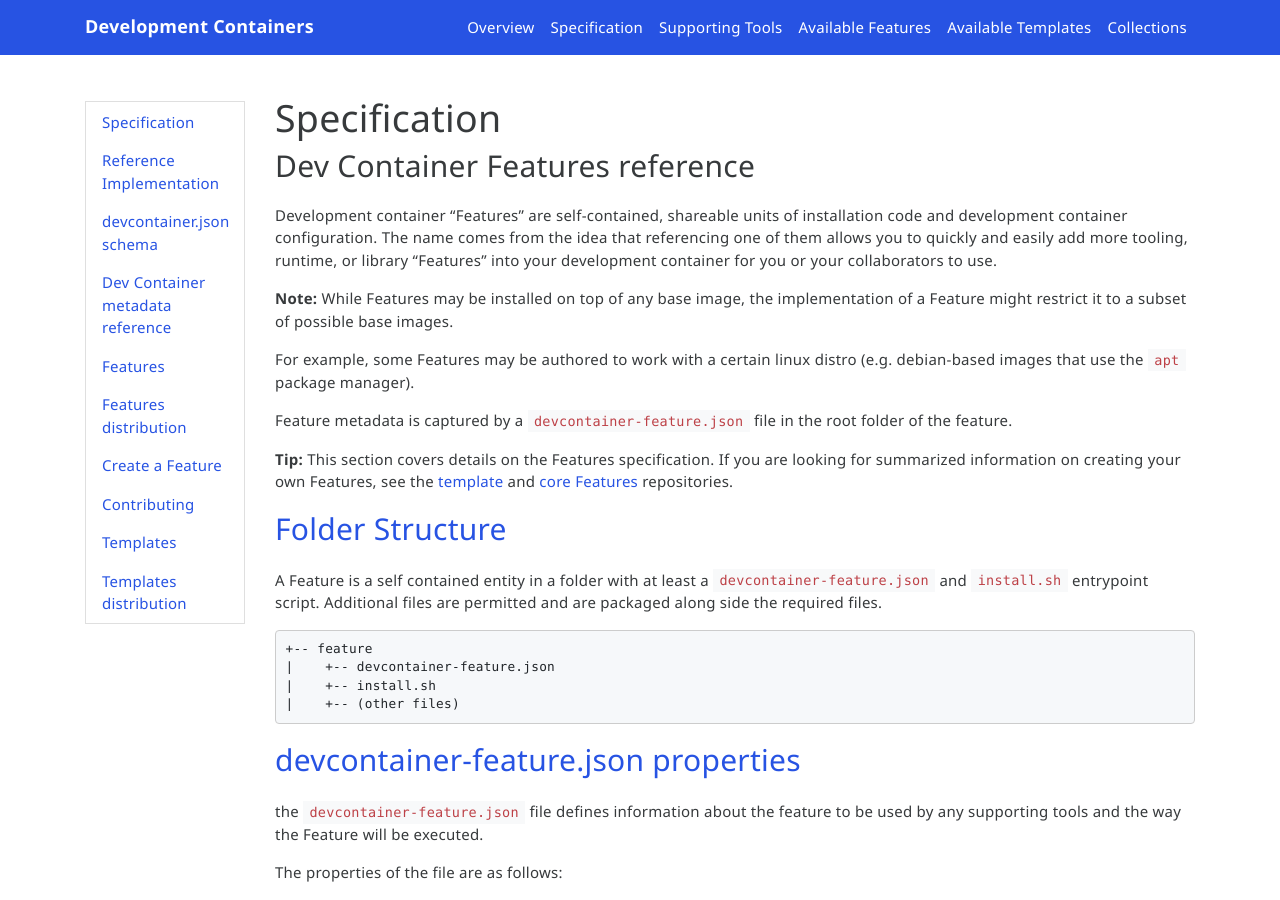
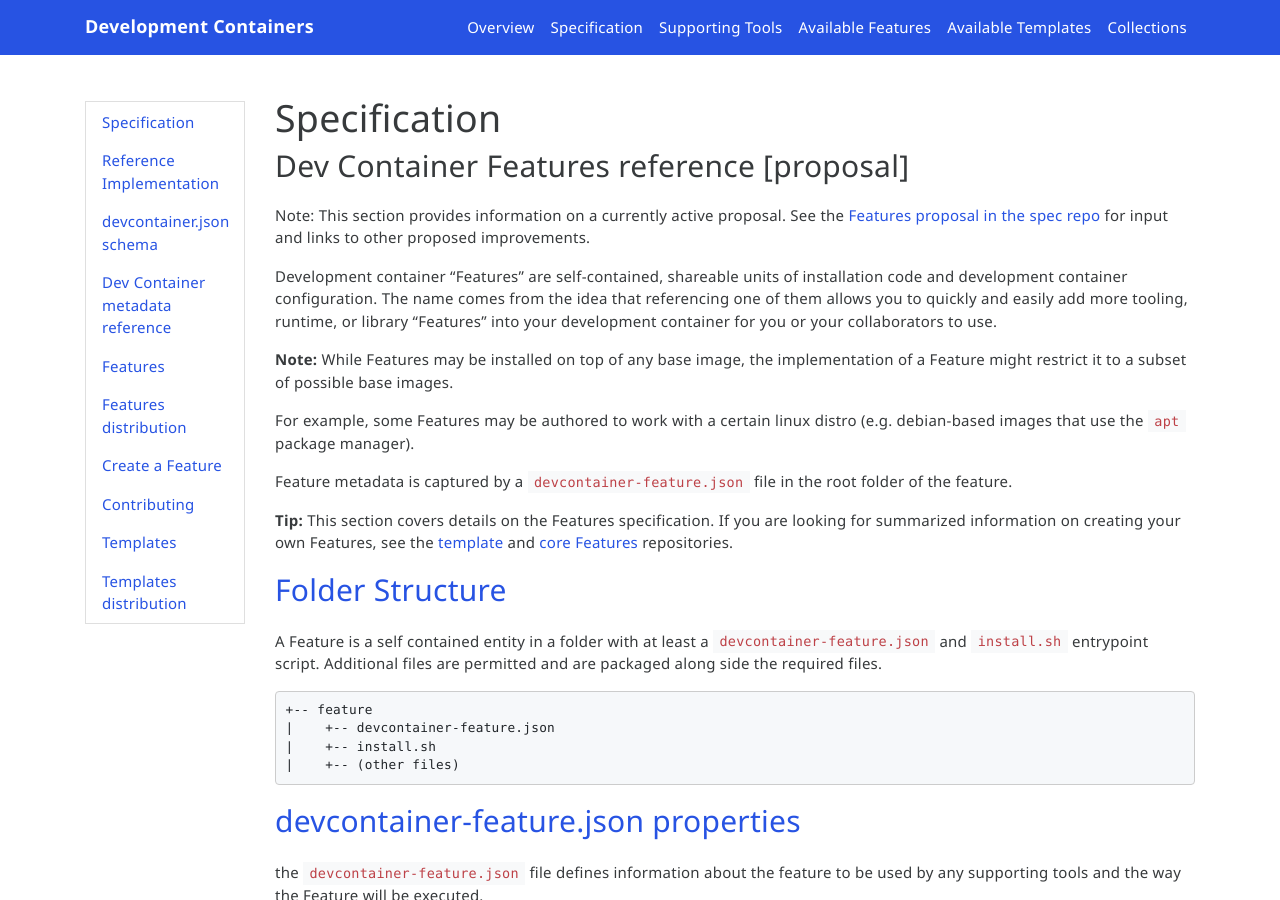
Before and after one commit to devcontainers/devcontainers.github.io, a Jekyll site: the page built from _implementors/features.md, in a window 1280 px wide and 900 px high. Built offline with Jekyll 4.4.1, drawn with Linux system fonts in a browser that asks for light colours; nearby versions of some CDN libraries; comment, search, counter and statistics services are not loaded; some of the changed text lies outside the part shown.

Commit message:
Revert "Remove proposal, caps"
This reverts commit 064192e6e6aaf65a274229cccb02bed3e38e5951.

```diff
--- a/_implementors/features.md
+++ b/_implementors/features.md
@@ -1,10 +1,12 @@
 ---
 layout: implementors
-title:  "Dev Container Features reference"
+title:  "Dev Container Features reference [proposal]"
 shortTitle: "Features"
 author: Microsoft
 index: 5
 ---
+
+> Note: This section provides information on a currently active proposal. See the [Features proposal in the spec repo](https://github.com/devcontainers/spec/issues/61) for input and links to other proposed improvements.
 
 Development container "Features" are self-contained, shareable units of installation code and development container configuration. The name comes from the idea that referencing one of them allows you to quickly and easily add more tooling, runtime, or library "Features" into your development container for you or your collaborators to use.
 
@@ -159,7 +161,7 @@
 
 ## <a href="#release" name="release" class="anchor"> Release </a>
 
-_For information on distributing Features, see [the dev container features distribution page](../features-distribution)._
+_For information on distribution features, see [the dev container features distribution proposal](../features-distribution)._
 
 ## <a href="#execution" name="execution" class="anchor"> Execution </a>
 
```
Also changed, not shown: _implementors/create-feature.md (+2 -0 lines), _implementors/features-distribution.md (+3 -1 lines), _implementors/json_reference.md (+2 -2 lines), _implementors/reference.md (+1 -1 lines).
